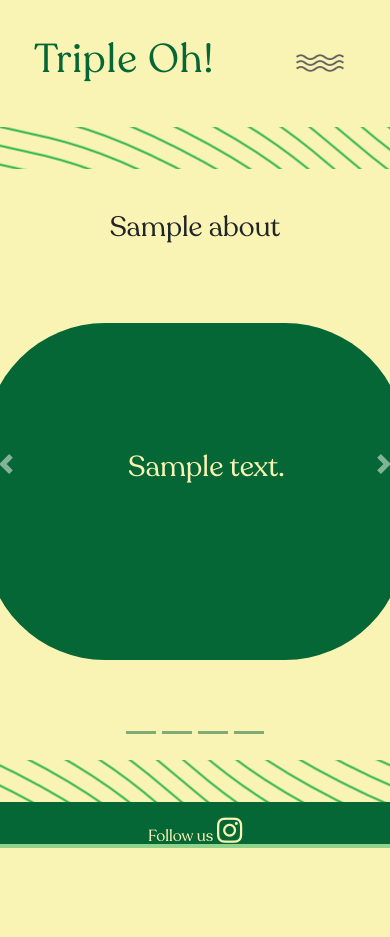
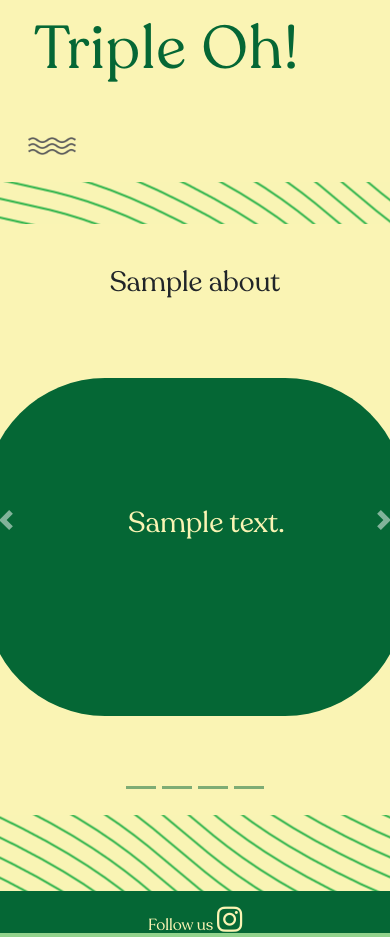
Before and after one commit to Code-Institute-Submissions/fabianlien-OOO-IceCream_AugResub, a Django app: page / in a window 390 px wide. Before the commit the page ends 848 px from the top, so only its background shows below. Run offline with Django 3.2, Linux system fonts and the light colour scheme; tables that the repository leaves empty hold one stand-in row (values such as "Sample post"); some libraries are stand-ins or nearby versions.

Commit message:
style nybrogatan 23 slide and create new view

```diff
--- a/WebApp/urls.py
+++ b/WebApp/urls.py
@@ -3,4 +3,5 @@ from django.urls import path
 
 urlpatterns = [
     path('', views.MainPage.as_view(), name='home'),
+    path('nybrogatan23/', views.Nybrogatan23.as_view(), name='nybrogatan23')
 ]
--- a/WebApp/views.py
+++ b/WebApp/views.py
@@ -6,7 +6,7 @@ from .models import Flavour, About, MenuPDF, Contact
 # Create your views here.
 class MainPage(View):
 
-    def get(self, request, *args, **kwargs):
+    def get(self, request):
         about = About.objects.get(id=1)
         pdf_menu = MenuPDF.objects.get(id=1)
         flavour_list = Flavour.objects.order_by('category', 'name')
@@ -17,3 +17,9 @@ class MainPage(View):
             'pdf_menu': pdf_menu,
             'contacts': contact_list
             })
+
+
+class Nybrogatan23(View):
+
+    def get(self, request):
+        return render(request, 'nybrogatan23.html')
--- a/static/css/style.css
+++ b/static/css/style.css
@@ -25,9 +25,9 @@ body {
   scrollbar-width: none;  /* Firefox */
 }
 
-nav h2 {
+nav h1 {
     color: rgb(5 103 53);
-    font-size: 200%;
+    font-size: 300%;
     letter-spacing: 1px;
 }
 
@@ -85,6 +85,17 @@ nav .active a {
     color: rgb(248 186 166);
 }
 
+@media screen and (max-width: 767px) {
+    nav a {
+        font-size: x-large;
+        margin-bottom: 1em;
+    }
+
+    nav {
+        min-height: 5vh;
+    }
+}
+
 /* Footer */
 
 #footer-container {
@@ -104,7 +115,6 @@ nav .active a {
 #footer-container i:hover {
     color: rgb(248 186 166);
 }
-
 
 /* Index page */
 
@@ -167,11 +177,26 @@ nav .active a {
     left: 40%;
 }
 
+.card-container:first-of-type .card-body {
+    border-top-left-radius: 1.5em;
+    border-top-right-radius: 1.5em;
+}
+
+.card-container:last-of-type .card-body {
+    border-bottom-left-radius: 1.5em;
+    border-bottom-right-radius: 1.5em;
+}
+
+
 @media screen and (max-width: 767px) {
     .slide {
         margin-left: 0;
         width: 100%;
         border-radius: 0;
+    }
+
+    .slide-container {
+        height: 84vh;
     }
 
 }
@@ -312,6 +337,20 @@ nav .active a {
     }
 }
 
+/* Visit Nybrogatan slide */
+
+#nybrogatan-image {
+    border: double 2em rgb(5 103 53);
+    margin-top: 2vh;
+    object-fit: cover;
+    max-width: 100%;
+    max-height: 50vh;
+}
+
+#nybrogatan-image:hover {
+    border-color: rgb(146, 211, 140);
+}
+
 /* Contact cards slide */
 
 .image-ball {
@@ -348,11 +387,11 @@ nav .active a {
         margin-left: 13.4vw;
     }
 
-    .contact-card-right {
+    #contact-cards .contact-card-right {
         border-bottom-right-radius: 64px;
     }
 
-    .contact-card {
+    #contact-cards .contact-card {
         border-bottom-left-radius: 64px;
     }
 }
--- a/static/js/script.js
+++ b/static/js/script.js
@@ -23,6 +23,7 @@ $(document).ready(function() {
       }
     })
 
+
     /** Collapses the navbar on click anywhere on the page. */
     $('body').click(function() {
         $('#navbarSupportedContent').collapse('hide')
--- a/templates/base.html
+++ b/templates/base.html
@@ -10,7 +10,7 @@
     <meta name="Description" content="Enter your description here" />
     <link rel="stylesheet" href="https://cdnjs.cloudflare.com/ajax/libs/twitter-bootstrap/4.6.0/css/bootstrap.min.css">
     <link rel="stylesheet" href="https://cdnjs.cloudflare.com/ajax/libs/font-awesome/5.15.4/css/all.min.css">
-    <link rel="stylesheet" href="static/css/style.css">
+    <link rel="stylesheet" href="/static/css/style.css">
     <title>OOO Ice Cream</title>
 </head>
 
@@ -18,7 +18,7 @@
 
     <header>
         <nav class="navbar navbar-light">
-            <a class="navbar-brand" href="#"><h2>Triple Oh!</h2></a>
+            <a class="navbar-brand" href="#"><h1>Triple Oh!</h1></a>
             <button class="navbar-toggler" type="button" data-toggle="collapse" data-target="#navbarSupportedContent"
                 aria-controls="navbarSupportedContent" aria-expanded="false" aria-label="Toggle navigation">
                 <span class="nav-burger-icon"><img src="../static/images/wavy-icon.png" alt="toggle nav menu"></span>
--- a/templates/index.html
+++ b/templates/index.html
@@ -76,6 +76,11 @@
                     <div class="carousel-item">
                         <div class="d-block slide">
                             <h3>Visit Nybrogatan 23:</h3>
+                            <div class="row">
+                                <div class="col-md-10 offset-md-1">
+                                    <a href="{% url 'nybrogatan23' %}"><img id="nybrogatan-image" src="../static/images/triple-oh-chalk-board.jpeg" alt="Chalk board with Triple Oh!'s motto."></a>
+                                </div>
+                            </div>
                         </div>
                     </div>
                     <!-- Contacts Slide -->
```
Also changed, not shown: templates/nybrogatan23.html (+18 -0 lines), static/images/gold-frame-cc0.jpg (added), static/images/triple-oh-chalk-board.jpeg (added).
